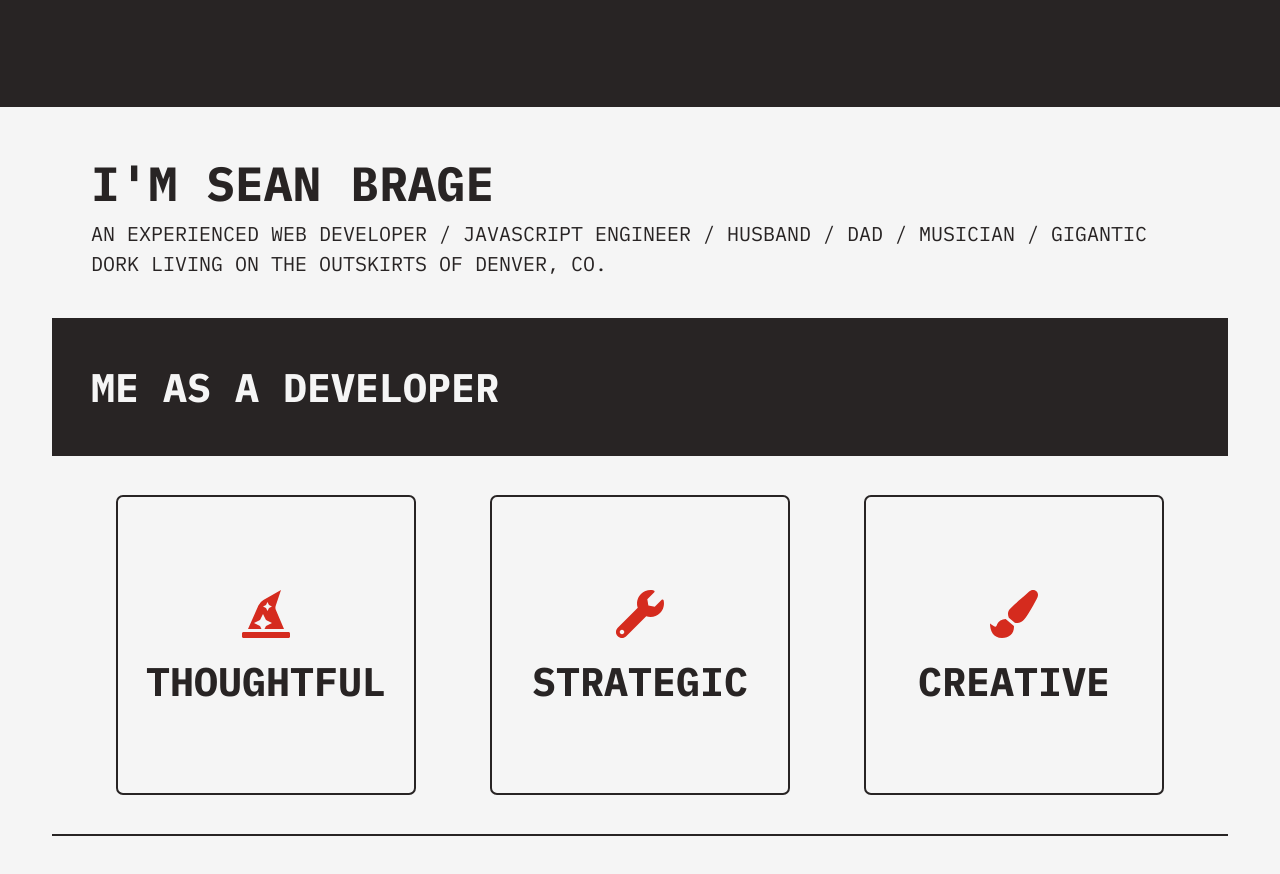
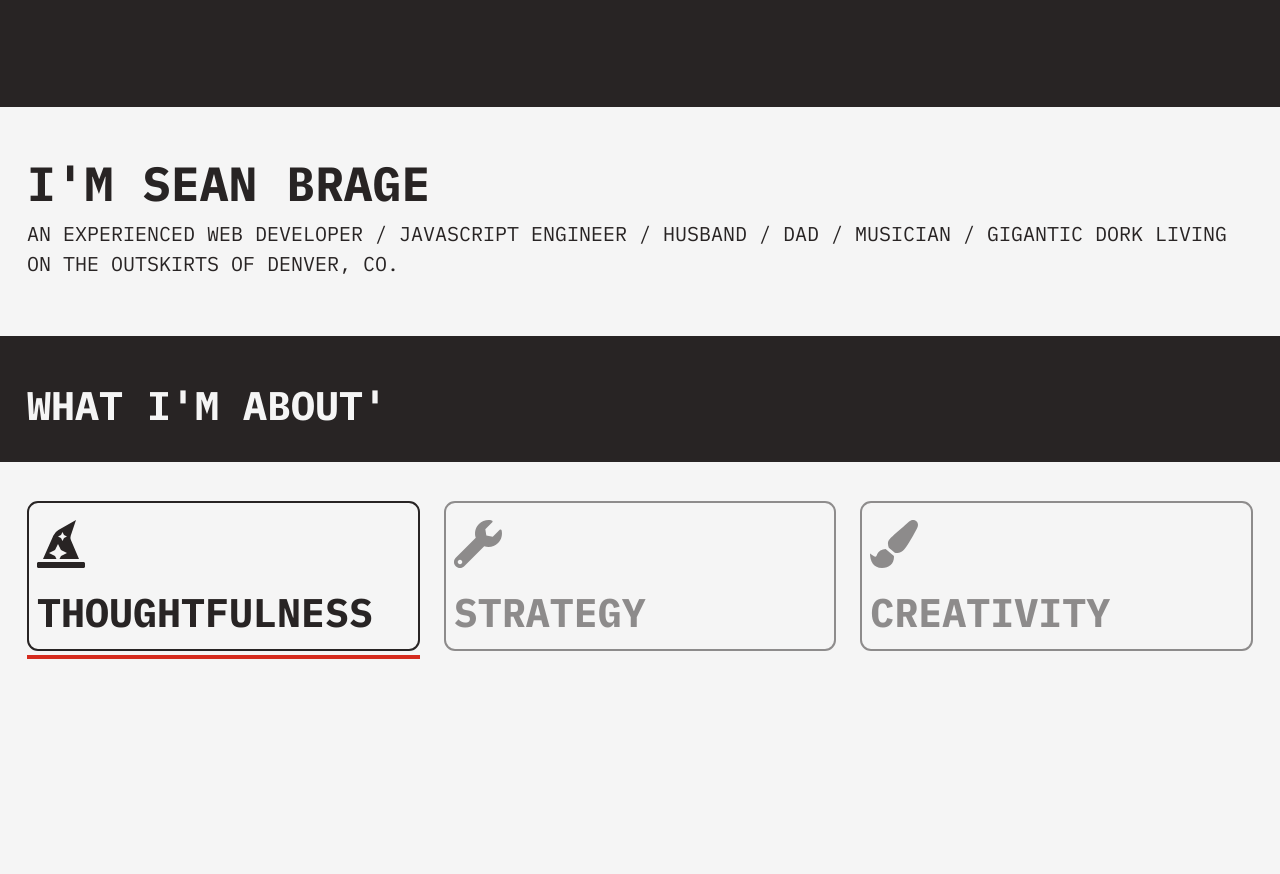
Before and after one commit to bargeruns/seanbragedotcom, a Vue app: page /#/ in a window 1280 px wide. Shown: the top 874 px of the page. After the commit the page ends 800 px from the top, so only its background shows below. Built offline with nearby package versions, Linux system fonts and the light colour scheme.

Commit message:
refactored FaderBox to TriggerBox and added awesome

```diff
--- a/src/App.vue
+++ b/src/App.vue
@@ -1,21 +1,19 @@
 <template>
-  <div id="app">
-    <app-header></app-header>
-    <div class="container" id="app-view">
-      <router-view />
-    </div>
+  <div id="app" v-cloak>
+    <TheApp />
   </div>
 </template>
 
 <script>
-import AppHeader from "./components/AppHeader.vue";
+import TheApp from "@/components/TheApp.vue";
 export default {
   name: "App",
-  components: { AppHeader }
+  components: { TheApp }
 };
 </script>
-<style lang="scss" scoped>
-#app {
-  padding-top: 120px;
+
+<style>
+[v-cloak] > * {
+  display: none !important;
 }
 </style>
--- /dev/null
+++ b/src/components/TheApp.vue
@@ -0,0 +1,25 @@
+<template>
+  <div id="the-app" v-cloak>
+    <app-header></app-header>
+    <div id="app-view">
+      <router-view />
+    </div>
+  </div>
+</template>
+
+<script>
+import AppHeader from "@/components/AppHeader.vue";
+export default {
+  name: "TheApp",
+  components: { AppHeader }
+};
+</script>
+<style lang="scss" scoped>
+#the-app {
+  padding-top: 120px;
+}
+
+[v-cloak] .v-cloak--hidden {
+  display: none !important;
+}
+</style>
--- a/src/components/common/ContentBlock.vue
+++ b/src/components/common/ContentBlock.vue
@@ -29,6 +29,8 @@ export default {
 .content-block {
   /* width: 100%; */
   padding: 27px;
+  margin-top: 18px;
+  margin-bottom: 18px;
   /* display: flex; */
   /* flex-direction: column; */
   /* justify-content: center; */
--- a/src/components/common/FaderBox.vue
+++ /dev/null
@@ -1,74 +0,0 @@
-<template>
-  <div class="fader-box">
-    <div class="fader-box__icon is-size-1">
-      <slot name="icon"></slot>
-    </div>
-    <div class="fader-box__title">
-      <SBHeading :size="2">
-        <slot name="title"></slot>
-      </SBHeading>
-    </div>
-    <div class="fader-box__detail">
-      <p class="is-size-5">
-        <slot name="detail"></slot>
-      </p>
-    </div>
-  </div>
-</template>
-
-<script>
-import SBHeading from "@/components/common/SBHeading.vue";
-export default {
-  name: "FaderBox",
-  components: { SBHeading }
-};
-</script>
-
-<style lang="scss" scoped>
-.fader-box {
-  margin: 0 auto;
-  width: 300px;
-  height: 300px;
-  border: 2px solid $black;
-  border-radius: 7px;
-  display: flex;
-  flex-direction: column;
-  justify-content: center;
-  align-items: center;
-  position: relative;
-  z-index: 1;
-
-  &:hover &__title,
-  &:hover &__icon {
-    transform: translateY(-150%);
-    opacity: 0;
-    visibility: hidden;
-  }
-
-  &:hover &__detail {
-    transform: translateY(0%);
-    opacity: 1;
-  }
-
-  &__detail {
-    transform: translateY(150%);
-    opacity: 0;
-    transition: all 0.2s ease-in;
-    padding: 12px;
-    position: absolute;
-    pointer-events: none;
-    z-index: 3;
-  }
-
-  &__title,
-  &__icon {
-    color: $black;
-    transition: all 0.25s ease-out;
-    z-index: 2;
-  }
-
-  &__icon {
-    color: $red;
-  }
-}
-</style>
--- /dev/null
+++ b/src/components/common/TriggerBox.vue
@@ -0,0 +1,128 @@
+<template>
+  <div
+    class="column trigger-box__container"
+    :class="{
+      'trigger-box__container--hovered': isHovered,
+      'trigger-box__container--selected': selected,
+      faded: !selected && !isHovered
+    }"
+  >
+    <div
+      class="trigger-box"
+      v-on:mouseenter="showAsHovered"
+      v-on:mouseleave="showAsNotHovered"
+      v-on:click="setSelected"
+    >
+      <div class="trigger-box__icon is-size-1">
+        <slot name="icon"></slot>
+      </div>
+      <div class="trigger-box__title">
+        <SBHeading :size="2">
+          <slot name="title"></slot>
+        </SBHeading>
+      </div>
+    </div>
+  </div>
+</template>
+
+<script>
+import SBHeading from "@/components/common/SBHeading.vue";
+export default {
+  name: "TriggerBox",
+  components: { SBHeading },
+  props: {
+    name: String,
+    selected: Boolean
+  },
+  data() {
+    return {
+      isHovered: false
+    };
+  },
+  computed: {
+    showBorderForActive() {
+      if (this.selected) return true;
+
+      if (this.isHovered) return true;
+
+      return false;
+    }
+  },
+  methods: {
+    showAsHovered() {
+      const currentlySelectedElement = document.getElementsByClassName(
+        "trigger-box__container--selected"
+      );
+      if (currentlySelectedElement.length) {
+        currentlySelectedElement[0].classList.add(
+          "trigger-box__container--no-indicator"
+        );
+      }
+      this.isHovered = true;
+    },
+    showAsNotHovered() {
+      this.isHovered = false;
+      const currentlySelectedElement = document.getElementsByClassName(
+        "trigger-box__container--selected"
+      );
+      if (currentlySelectedElement.length) {
+        currentlySelectedElement[0].classList.remove(
+          "trigger-box__container--no-indicator"
+        );
+      }
+    },
+    setSelected() {
+      this.$emit("selected", this.name);
+      this.$set(this, "isActive", true);
+    }
+  }
+};
+</script>
+
+<style lang="scss">
+.trigger-box {
+  margin: 0;
+  width: auto;
+  height: 150px;
+  border: 2px solid $black;
+  padding: 8px;
+  border-radius: 11px;
+  display: flex;
+  flex-direction: column;
+  justify-content: center;
+  align-items: flex-start;
+  position: relative;
+  z-index: 1;
+}
+
+.trigger-box__container {
+  width: auto;
+  margin: 0 auto;
+  transition: opacity 0.2s ease;
+
+  &.faded {
+    opacity: 0.5;
+  }
+
+  &:after {
+    content: "";
+    display: block;
+    height: 4px;
+    width: 0px;
+    margin-top: 4px;
+    background: transparent;
+    transition: width 0.25s $slide-in, background-color 0.25s ease;
+  }
+
+  &--hovered:after,
+  &--selected:after {
+    width: 100%;
+    background-color: $red;
+    border-radius-left: 4px;
+  }
+
+  &--no-indicator:after {
+    width: 0px;
+  }
+}
+</style>
--- /dev/null
+++ b/src/components/home/HomeBio.vue
@@ -0,0 +1,24 @@
+<template>
+  <div class="home__bio">
+    <ContentBlock bg="black" class="home__banner">
+      <div class="column">
+        <SBHeading size="2">What I'm about'</SBHeading>
+      </div>
+    </ContentBlock>
+  </div>
+</template>
+
+<script>
+import ContentBlock from "@/components/common/ContentBlock.vue";
+import SBHeading from "@/components/common/SBHeading.vue";
+export default {
+  name: "HomeBio",
+  components: { ContentBlock, SBHeading }
+};
+</script>
+
+<style lang="scss">
+.home__bio {
+  animation: fadeIn 1.75s linear 0s;
+}
+</style>
--- a/src/components/home/HomeValues.vue
+++ b/src/components/home/HomeValues.vue
@@ -1,61 +1,76 @@
 <template>
   <ContentBlock class="home-values">
-    <div class="column">
-      <FaderBox>
+    <TriggerBox
+      :selected="selectedValue === 'thoughtfulness'"
+      @selected="setSelectedValue"
+      name="thoughtfulness"
+    >
       <template v-slot:icon>
         <font-awesome-icon :icon="['fas', 'hat-wizard']"></font-awesome-icon>
       </template>
-        <template v-slot:title>Thoughtful</template>
+      <template v-slot:title>Thoughtfulness</template>
       <template v-slot:detail>
-          Use the right tool for the job. Code to the concern, not the
-          developer's personal preference. Do what's right for customer and
-          company. I do my best to bring a high level of intentionality and
-          deliberation to the table.
+        Use the right tool for the job. Code to the concern, not the developer's
+        personal preference. Do what's right for customer and company. I do my
+        best to bring a high level of intentionality and deliberation to the
+        table.
       </template>
-      </FaderBox>
-    </div>
-    <div class="column">
-      <FaderBox>
+    </TriggerBox>
+    <TriggerBox
+      :selected="selectedValue === 'strategy'"
+      @selected="setSelectedValue"
+      name="strategy"
+    >
       <template v-slot:icon>
         <font-awesome-icon :icon="['fas', 'wrench']"></font-awesome-icon>
       </template>
-        <template v-slot:title>Strategic</template>
+      <template v-slot:title>Strategy</template>
       <template v-slot:detail>
         Weeks of coding can save you hours of planning. Before each task,
         feature, and project I strive to clarify outcomes, account for edge
         cases, and formulate a game plan.
       </template>
-      </FaderBox>
-    </div>
-    <div class="column">
-      <FaderBox>
+    </TriggerBox>
+    <TriggerBox
+      :selected="selectedValue === 'creativity'"
+      @selected="setSelectedValue"
+      name="creativity"
+    >
       <template v-slot:icon>
         <font-awesome-icon :icon="['fas', 'paint-brush']"></font-awesome-icon>
       </template>
-        <template v-slot:title>Creative</template>
+      <template v-slot:title>Creativity</template>
       <template v-slot:detail>
         Let's get weird with it. Sometimes the difference between the right
         solution and "the way we've always done it" is a million miles. Don't
         reinvent the wheel, unless the wheel sucks. In that case, let's make
         ourselves a badass new wheel.
       </template>
-      </FaderBox>
-    </div>
+    </TriggerBox>
   </ContentBlock>
 </template>
 
 <script>
-import FaderBox from "@/components/common/FaderBox.vue";
+import TriggerBox from "@/components/common/TriggerBox.vue";
 import ContentBlock from "@/components/common/ContentBlock.vue";
 export default {
   name: "HomeValues",
-  components: { FaderBox, ContentBlock }
+  components: { TriggerBox, ContentBlock },
+  data() {
+    return {
+      selectedValue: "thoughtfulness"
+    };
+  },
+  methods: {
+    setSelectedValue(name) {
+      this.selectedValue = name;
+    }
+  }
 };
 </script>
 
 <style lang="scss" scoped>
 .home-values {
-  border-bottom: 2px solid $black;
   animation: 2.75s linear 0s fadeIn;
 }
 </style>
--- /dev/null
+++ b/src/scss/_animations.scss
@@ -0,0 +1,24 @@
+$slide-in: cubic-bezier(0.17, 0.67, 0.83, 0.67);
+
+@keyframes slideInFromTop {
+    0% {
+	transform: translateY(-200%);
+    }
+    100% {
+	transform: translateY(0%);
+    }
+}
+
+@keyframes fadeIn {
+    0% {
+	opacity: 0;
+    }
+
+    66% {
+	opacity: 0;
+    }
+
+    100% {
+	opacity: 1;
+    }
+}
--- a/src/scss/main.scss
+++ b/src/scss/main.scss
@@ -1,28 +1,5 @@
+@import '_animations';
 @import '_variables.scss';
 @import '_colors.scss';
 @import 'theme.scss';
-
-@keyframes slideInFromTop {
-    0% {
-	transform: translateY(-200%);
-    }
-    100% {
-	transform: translateY(0%);
-    }
-}
-
-@keyframes fadeIn {
-    0% {
-	opacity: 0;
-    }
-
-    66% {
-	opacity: 0;
-    }
-
-    100% {
-	opacity: 1;
-    }
-}
-
 @import '../../node_modules/bulma/bulma.sass';
--- a/src/scss/theme.scss
+++ b/src/scss/theme.scss
@@ -1,9 +1,9 @@
 @import '_colors';
-@import url('https://fonts.googleapis.com/css2?family=IBM+Plex+Mono:wght@400;500;700&family=Source+Sans+Pro:wght@300;400&display=swap');
+@import url('https://fonts.googleapis.com/css2?family=IBM+Plex+Mono:wght@400;500;700&family=Fira+Code:wght@300;400&display=swap');
 
 $background: $white;
 $link: $red;
-$family-sans-serif: 'Source Sans Pro', sans-serif;
+$family-sans-serif: 'Fira Code', sans-serif;
 $family-monospace: 'IBM Plex Mono', sans-serif;
 $family-primary: $family-sans-serif;
 
--- a/src/views/Home.vue
+++ b/src/views/Home.vue
@@ -1,24 +1,19 @@
 <template>
-  <div id="home" class="container">
+  <div id="home">
     <HomeIntro></HomeIntro>
-    <ContentBlock bg="black" class="home__banner">
-      <div class="column">
-        <SBHeading size="2">Me as a developer</SBHeading>
-      </div>
-    </ContentBlock>
+    <HomeBio></HomeBio>
     <HomeValues></HomeValues>
   </div>
 </template>
 
 <script>
 // @ is an alias to /src
-import ContentBlock from "@/components/common/ContentBlock.vue";
-import SBHeading from "@/components/common/SBHeading.vue";
 import HomeIntro from "@/components/home/HomeIntro.vue";
 import HomeValues from "@/components/home/HomeValues.vue";
+import HomeBio from "@/components/home/HomeBio.vue";
 export default {
   name: "Home",
-  components: { ContentBlock, SBHeading, HomeIntro, HomeValues }
+  components: { HomeIntro, HomeValues, HomeBio }
 };
 </script>
 
--- a/vue.config.js
+++ b/vue.config.js
@@ -2,7 +2,7 @@ module.exports = {
   css: {
     loaderOptions: {
       sass: {
-        prependData: "@import '@/scss/_colors.scss';"
+        prependData: "@import '@/scss/main.scss';"
       }
     }
   }
```
Lines whose indentation alone changed are shown as unchanged.
